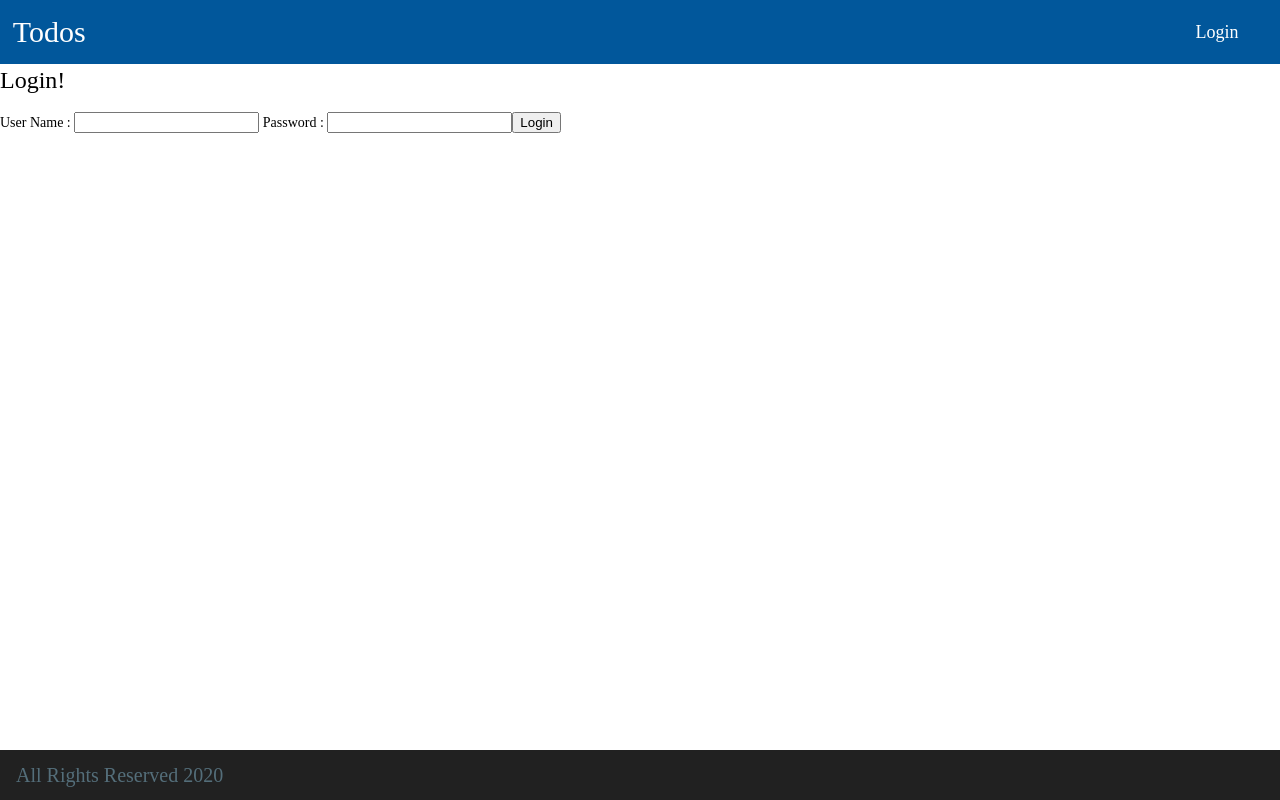
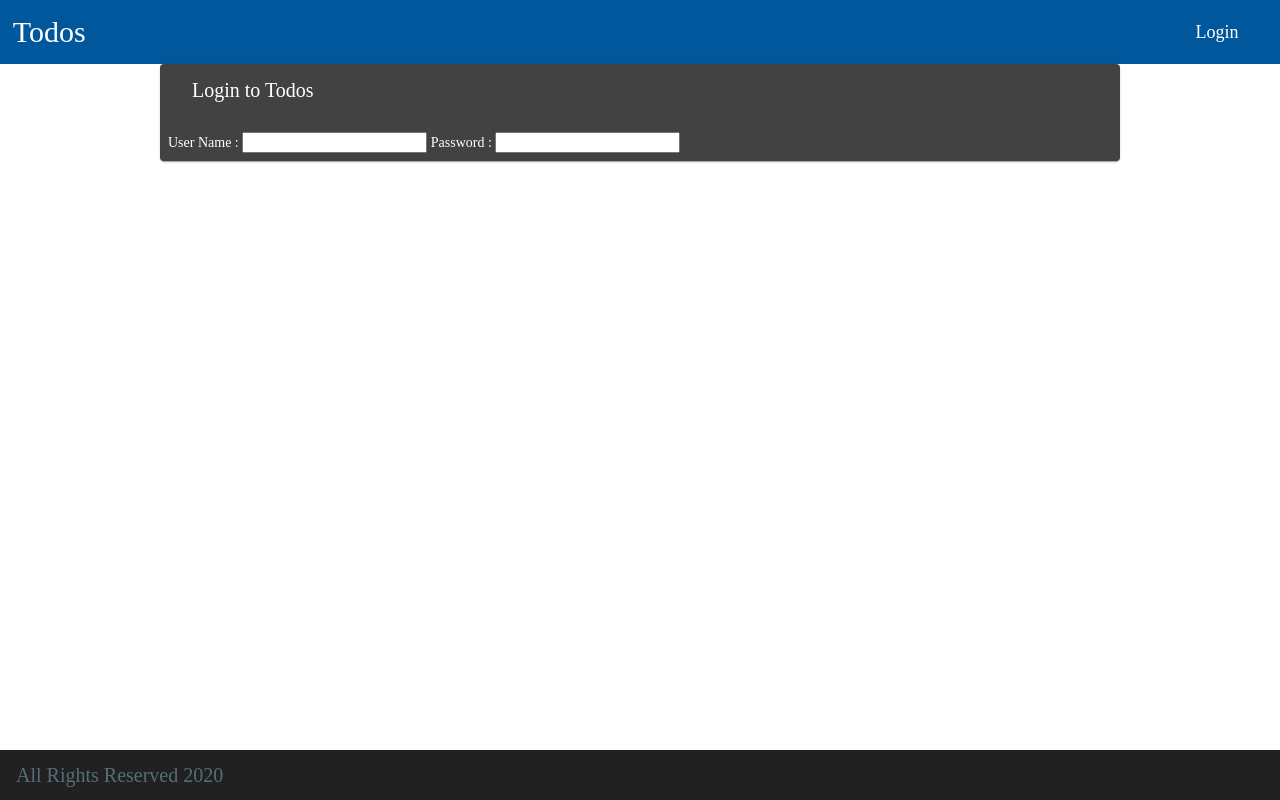
Before and after one commit to Jacob-Webb/todos-backend, an Angular app in the folder frontend/todo/: page / in a window 1280 px wide. Built offline with nearby package versions, Linux system fonts and the light colour scheme.

Commit message:
added card to login

```diff
--- a/frontend/todo/src/app/login/login.component.html
+++ b/frontend/todo/src/app/login/login.component.html
@@ -1,13 +1,31 @@
-<h1>Login!</h1>
 
 <div class="container">
-  <div class="alert alert-warning" *ngIf="invalidLogin">{{errorMessage}}</div>
+  <mat-card color="accent">
+    <mat-card-header>
+      <mat-card-title>Login to Todos</mat-card-title>
+      <mat-card-subtitle></mat-card-subtitle>
+    </mat-card-header>
+    <mat-card-content>
+
+    </mat-card-content>
+    <mat-card-actions>
+      User Name : <input type="text" name="username" [(ngModel)]="username">
+      Password : <input type="password" name="password" [(ngModel)]="password">
+    </mat-card-actions>
+  </mat-card>
+
+
+
+
+
+
+  <!-- <div class="alert alert-warning" *ngIf="invalidLogin">{{errorMessage}}</div>
 
   <div>
     User Name : <input type="text" name="username" [(ngModel)]="username">
     Password : <input type="password" name="password" [(ngModel)]="password">
 
-    <!--<button (click)=handleLogin() class="btn btn-success">Login</button>-->
+    <button (click)=handleLogin() class="btn btn-success">Login</button>
     <button (click)=handleJWTAuthLogin() class="btn btn-success">Login</button>
   </div>
-</div>
+</div> -->
--- a/frontend/todo/src/app/login/login.component.scss
+++ b/frontend/todo/src/app/login/login.component.scss
@@ -0,0 +1,5 @@
+.container
+{
+  width: 75%;
+  margin: 0 auto;
+}
```
